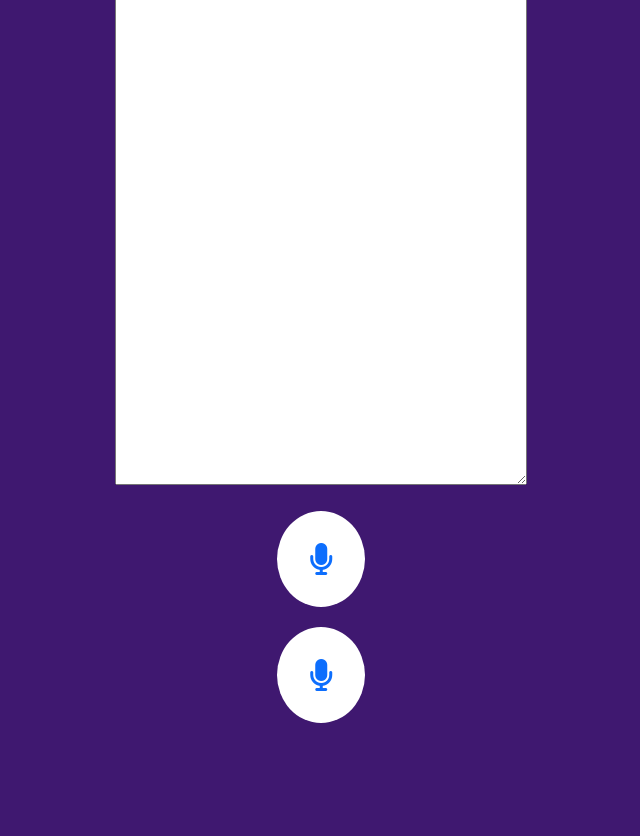
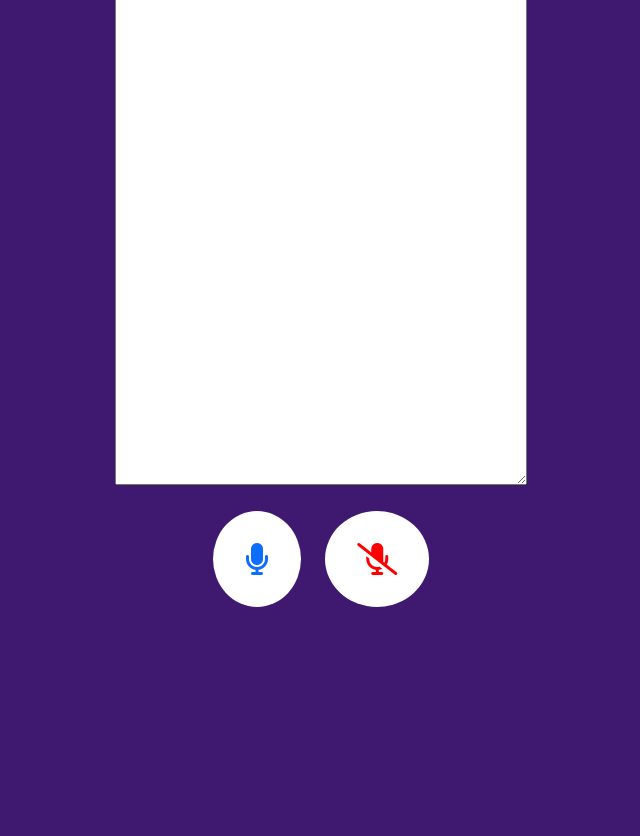
Before and after one commit to Piyush2504/MPR-Sem5, a Flask app: page /static/translate.html in a window 1280 px wide. Shown: the part 313-1149 px from the top of the page, without its empty margins (372-1012 px from the left). After the commit the page ends 920 px from the top, so only its background shows below. Run offline with Flask 2, Linux system fonts and the light colour scheme; some libraries are stand-ins or nearby versions.

Commit message:
changes in design

```diff
--- a/static/CSS/translatecss.css
+++ b/static/CSS/translatecss.css
@@ -50,3 +50,14 @@ textarea {
 .fa-microphone:hover{
     transform: scale(1.2);
 }
+.fa-microphone-slash{
+    background-color: white;
+    padding: 2rem;
+    border-radius: 50%;
+    margin: 10px;
+    color: red;
+    /* margin-left: 1rem; */
+}
+.fa-microphone-slash:hover{
+    transform: scale(1.2);
+}
--- a/static/translate.html
+++ b/static/translate.html
@@ -44,9 +44,10 @@
 
             <textarea name="" id="" cols="50" rows="10"></textarea>
             </div>
-
+            <div>
             <a class="mic" id="action"><i class="fa-solid fa-microphone"></i></a>
-            <a class="mic" id="action1"><i class="fa-solid fa-microphone"></i></a>
+            <a class="mic" id="action1"><i class="fa-solid fa-microphone-slash"></i></a>
+        </div>
             <ol id="recordingsList"></ol>
 
             <!-- <h1>Translated Text</h1>
```
Also changed, not shown: 1 other file.
